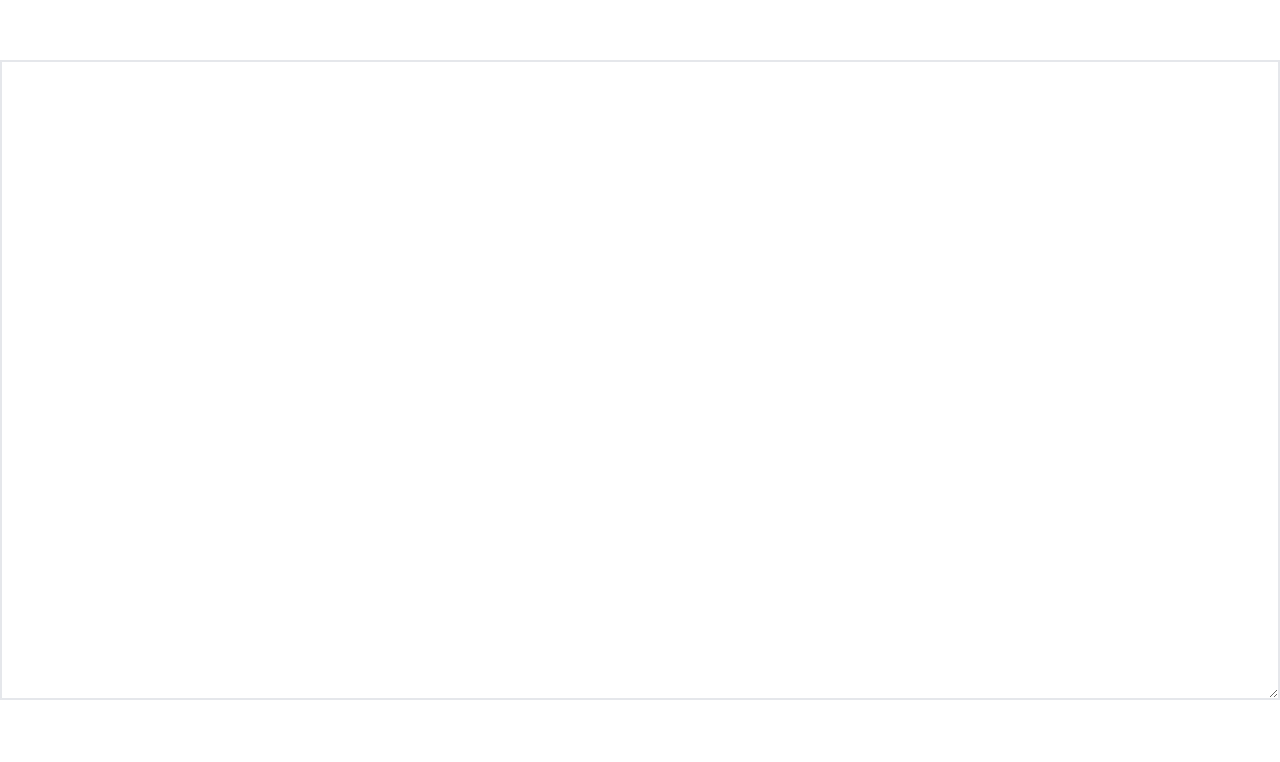
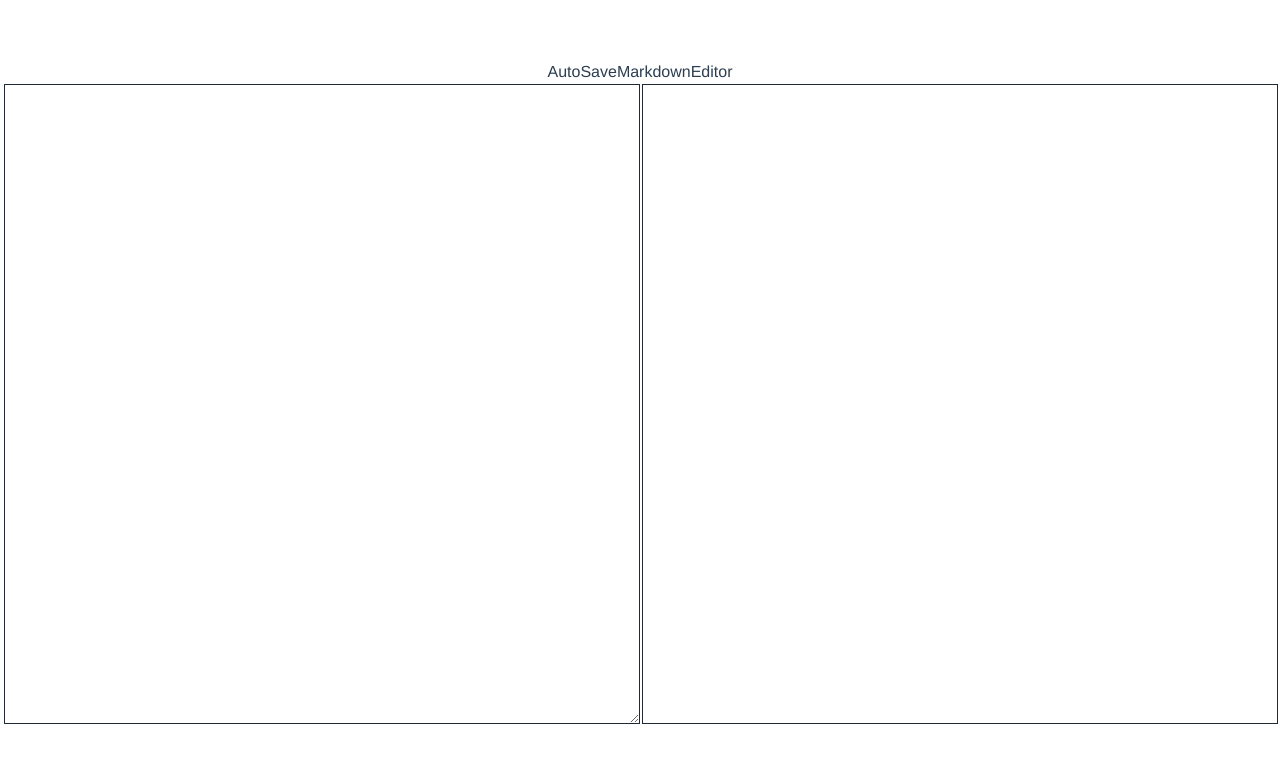
Before and after one commit to yuto-tomita/auto-save-markdown-editor, a Vue app in the folder front/: page / in a window 1280 px wide. Shown: the top 762 px of the page. Built offline with nearby package versions, Linux system fonts and the light colour scheme.

Commit message:
スタイリングの修正

```diff
--- a/front/src/App.vue
+++ b/front/src/App.vue
@@ -1,15 +1,21 @@
 <template>
-  <div>
+  <h1>AutoSaveMarkdownEditor</h1>
+  <div class="flex">
     <TextEditor />
+    <PreviewArea />
   </div>
 </template>
 
 <script lang="ts">
 import { defineComponent } from 'vue';
 import TextEditor from '@/components/TextEditor/TextArea.vue';
+import PreviewArea from '@/components/PreviewEditor/PreviewArea.vue';
 
 export default defineComponent({
-  components: {TextEditor}
+  components: {
+    TextEditor,
+    PreviewArea
+  }
 });
 </script>
 
--- /dev/null
+++ b/front/src/components/PreviewEditor/PreviewArea.vue
@@ -0,0 +1,16 @@
+<template>
+  <div class="border border-gray-800 previewarea-height w-full mx-0.5" />
+</template>
+
+<script lang="ts">
+import { defineComponent } from 'vue';
+export default defineComponent({
+
+});
+</script>
+
+<style>
+.previewarea-height {
+  height: 80vh;
+}
+</style>
--- a/front/src/components/TextEditor/TextArea.vue
+++ b/front/src/components/TextEditor/TextArea.vue
@@ -1,7 +1,7 @@
 <template>
   <textarea
     v-model="inputText"
-    class="block border-solid border-2 outline-none w-full textarea-height"
+    class="border border-gray-800 outline-none w-full textarea-height ml-1"
   />
 </template>
 
```
